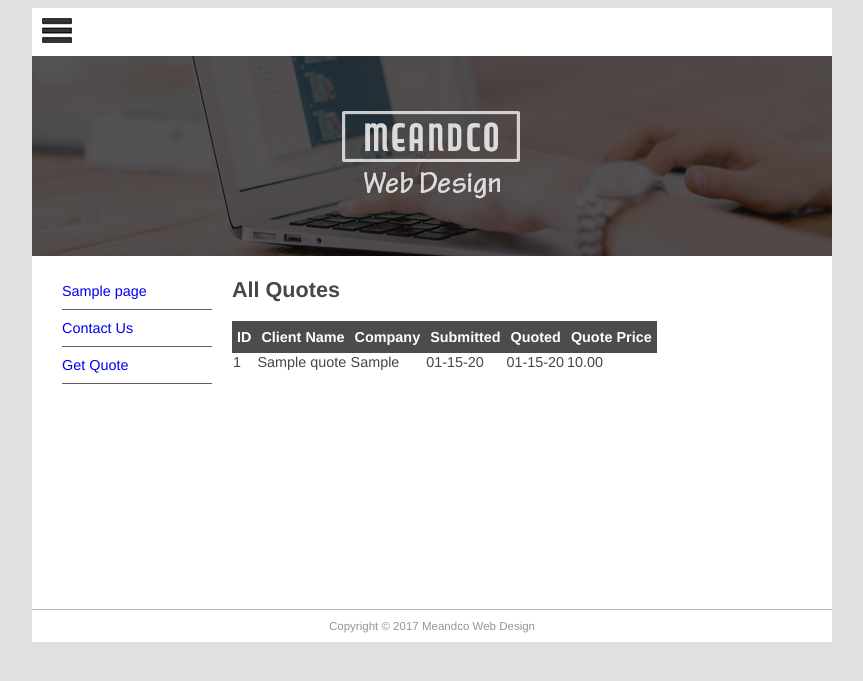
After one commit to nimamohammadi/djangolearn, a Django app: page /quote/show in a window 1280 px wide. The commit adds this page. Shown: the top 681 px of the page, without its empty margins (208-1071 px from the left). Run offline with Django 3.2, Linux system fonts and the light colour scheme; tables that the repository leaves empty hold one stand-in row (values such as "Sample post").

Commit message:
generic-view

```diff
--- a/mfdw_root/mfdw_site/static/main.css
+++ b/mfdw_root/mfdw_site/static/main.css
@@ -107,3 +107,19 @@ input{
 .required label:after {
 	content: "*";
 }
+
+.quotehdr th{
+	background-color: #4c4c4c;
+	color: white;
+	text-align: center;
+	padding: 8px 5px;
+	border: none;
+}
+
+quoterow td {
+	padding: 5px 10px;
+}
+
+.altrow {
+	background-color: #e0e0e0
+}
--- a/mfdw_root/mfdw_site/urls.py
+++ b/mfdw_root/mfdw_site/urls.py
@@ -16,8 +16,11 @@ Including another URLconf
 from django.contrib import admin
 from django.urls import path, include
 from quotes import urls
+from django.views.generic.base import TemplateView
+
 urlpatterns = [
     path('admin/', admin.site.urls),
     path('quote/', include('quotes.urls')),
+    path('testpage/', TemplateView.as_view(template_name='pages/page.html')),
     path('', include('pages.urls')),
 ]
--- a/mfdw_root/quotes/templates/quotes/quote.html
+++ b/mfdw_root/quotes/templates/quotes/quote.html
@@ -4,11 +4,13 @@
 Quote Request
 {% endblock title %}
 
-{% block sitenav %}
+{% block sidenav %}
+
 {% for page in page_list %}
-<li><a href="{{ page.permalink }}">{{ page.title }}</a></li>
+    <li><a href="{{ page.permalink }}">{{ page.title }}</a></li>
 {% endfor %}
-{% endblock sitenav %}
+
+{% endblock sidenav %}
 
 {% block content %}
 <h1>Quote Request</h1>
--- /dev/null
+++ b/mfdw_root/quotes/templates/quotes/quote_listt.html
@@ -0,0 +1,27 @@
+{% extends "quotes/quote.html" %}
+
+{% block title %}
+All Quotes
+{% endblock title %}
+
+{% block content %}
+
+
+<h1> All Quotes </h1>
+
+<table style="border-collapse:collapse">
+    <tr class="quotehdr"><th>ID</th><th>Client Name</th>
+        <th>Company</th><th>Submitted</th><th>Quoted</th><th>Quote Price</th>
+    </tr>
+    {% for quote in all_quotes %}
+        <tr class="quoterow {% cycle '' 'altrow' %}">
+        <td> {{ quote.id }} </td>
+        <td> {{ quote.name }} </td>
+        <td> {{ quote.company }} </td>
+        <td> {{ quote.submitted|date:"m-d-y" }} </td>
+        <td> {{ quote.quotedate|date:"m-d-y"|default:"pending" }} </td>
+        <td> {{ quote.quoteprice|default:"--" }} </td>
+    </tr>
+    {% endfor %}
+    </table>
+{% endblock content %}
--- a/mfdw_root/quotes/urls.py
+++ b/mfdw_root/quotes/urls.py
@@ -1,7 +1,9 @@
 from django.urls import path
 from . import views
+from .views import QuoteList
 
 
 urlpatterns = [
     path('', views.quote_req, name='quote-request'),
+    path('show', QuoteList.as_view(), name='show-quotes'),
 ]
--- a/mfdw_root/quotes/views.py
+++ b/mfdw_root/quotes/views.py
@@ -1,10 +1,19 @@
 from django.shortcuts import render
 from django.http import HttpResponseRedirect
-
 from .models import Quote
 from .forms import QuoteForm
 from pages.models import Page
+from django.views.generic.list import ListView
 
+class QuoteList(ListView):
+    model = Quote
+    context_object_name = 'all_quotes'
+    template_name = 'quotes/quote_listt.html'
+
+    def get_context_data(self, **kwargs):
+        context = super(QuoteList, self).get_context_data(**kwargs)
+        context['page_list'] = Page.objects.all()
+        return context
 
 def quote_req(request):
     submitted = False
```
